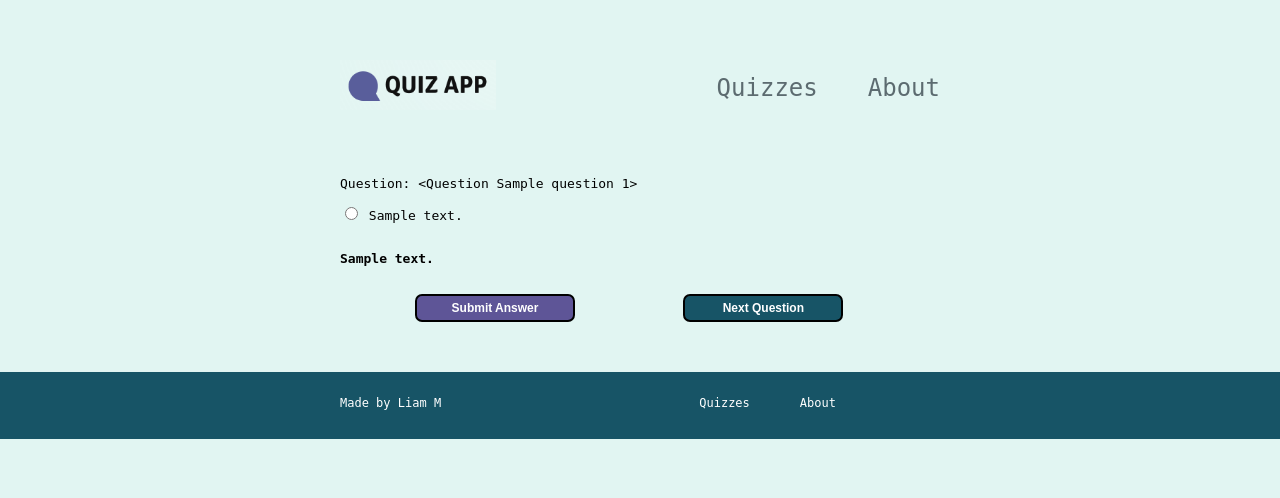
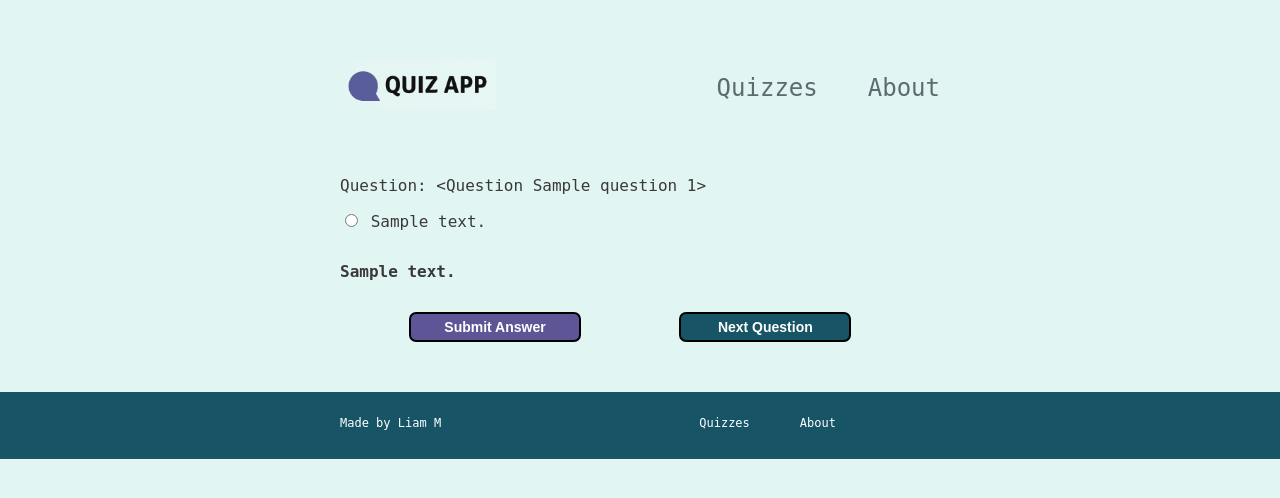
Before and after one commit to twoutrigger/quiz-app, a Flask app: template templates/quiz.html in a window 1280 px wide. Shown: the top 498 px of the page. Run offline with Flask 3, Linux system fonts and the light colour scheme; tables that the repository leaves empty hold one stand-in row (values such as "Sample post"); the template is opened without the code that fills it: values that come from a table or form of the project are taken from there, most other values are stand-ins (such as "Sample title", 1, 10 or a date in 2020).

Commit message:
Improve text formatting

```diff
--- a/app.py
+++ b/app.py
@@ -115,4 +115,4 @@ if __name__ == '__main__':
     #     def create_tables():
     #         db.create_all()
 
-    app.run(port=5000)
+    app.run(port=5000, debug=True)
--- a/static/css/styles.css
+++ b/static/css/styles.css
@@ -63,6 +63,7 @@ body {
 
 .text__paragraph {
     text-align: left;
+    font-size: 16px;
     color: #3a3939;
 }
 
@@ -120,8 +121,8 @@ body {
     background-color: #5e5597;
     margin: 0 auto;
     border: 2px solid black;
-    font-size: 12px;
-    width: 160px;
+    font-size: 14px;
+    width: 172px;
     font-weight: bold;
     padding: 5px 30px;
     border-radius: 7px;
@@ -133,13 +134,18 @@ body {
     background-color: #175466;
     margin: 0 auto;
     border: 2px solid black;
-    font-size: 12px;
-    width: 160px;
+    font-size: 14px;
+    width: 172px;
     font-weight: bold;
     padding: 5px 30px;
     border-radius: 7px;
     color: white;
     cursor: pointer;
+}
+
+.radio__options {
+    font-size: 16px;
+    color: #3a3939;
 }
 
 .footer {
--- a/templates/quiz.html
+++ b/templates/quiz.html
@@ -4,23 +4,23 @@
 
 <section>
     {% if question %}
-    <p> Question: {{ question }} </p>
+    <p class="text__paragraph"> Question: {{ question }} </p>
     {% else %}
-    <p> Something is False </p>
+    <p> Something went wrong! </p>
     {% endif %}
 </section>
 <form class="form" method="POST">
 <section>
     {% for answer in answers %}
-        <input type="radio" name="options" value="{{ answer }}"> {{ answer }}</input><br>
+        <input type="radio" name="options" value="{{ answer }}"><nobr class="radio__options"> {{ answer }} </nobr></input><br>
     {% endfor %}
 </section>
 <br>
 <section>
     {% if answer_response %}
-    <p><b> {{ answer_response }} </b></p>
+    <p class="text__paragraph"><b> {{ answer_response }} </b></p>
     {% else %}
-    <p><br></p>
+    <p class="text__paragraph"><br></p>
     {% endif %}
 </section>
 <br>
--- a/templates/quizzes.html
+++ b/templates/quizzes.html
@@ -7,7 +7,7 @@
     {% for topic in entries_topics %}
 
         <section>
-            <h2 class="text__link"> <a href="{{ url_for('quiz', topic=topic[0], question_num=1) }}">{{ topic[0] }}</a> </h2>
+            <h1 class="text__link"> <a href="{{ url_for('quiz', topic=topic[0], question_num=1) }}">{{ topic[0] }}</a> </h1>
             <p class="text__link"> <a href="{{ url_for('quiz', topic=topic[0], question_num=1) }}">{{ topic[1] }}</a> </p>
             <br>
             <hr class="thematic__break">
```
